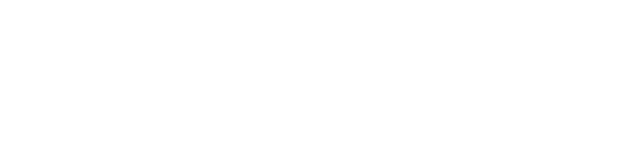
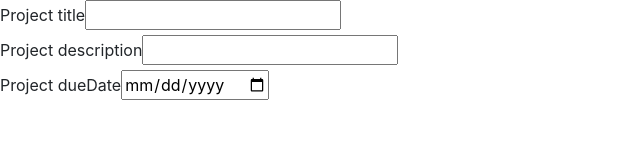
Before and after one commit to ershadul1/todo-list, a website built with webpack: page dist/index.html in a window 1280 px wide. Shown: the whole page, without its empty margins (0-640 px from the left). Built offline with nearby package versions, Linux system fonts and the light colour scheme.

Commit message:
Create form for project

```diff
--- a/src/index.js
+++ b/src/index.js
@@ -1,2 +1,5 @@
 import './styles/styles.css'
 import 'bootstrap/dist/css/bootstrap.min.css';
+import form from './modules/project-form';
+
+form();
--- /dev/null
+++ b/src/modules/project-form.js
@@ -0,0 +1,32 @@
+const formBuild = () => {
+    const form = document.createElement('form');
+    form.setAttribute('id', 'project-form');
+    form.classList.add('form');
+
+    let labelFor = ["title", "description", "dueDate"];
+    let inputType = ["text", "text", "date"];
+
+    for (let i = 0; i < labelFor.length; i += 1) {
+        const label = document.createElement('label');
+        label.setAttribute('for', labelFor[i]);
+        label.textContent += `Project ${labelFor[i]}`;
+        label.classList.add('label');
+
+        const input = document.createElement('input');
+        input.setAttribute('type', inputType[i]);
+        input.setAttribute('id', `project-${labelFor[i]}`);
+
+        const br = document.createElement('br');
+
+        form.append(label, input, br);
+    }
+    return form;
+}
+
+const form = () => {
+    const container = document.getElementById('container');
+
+    container.appendChild(formBuild());
+}
+
+export default form;
```
Also changed, not shown: dist/bundle.js, dist/index.html.
